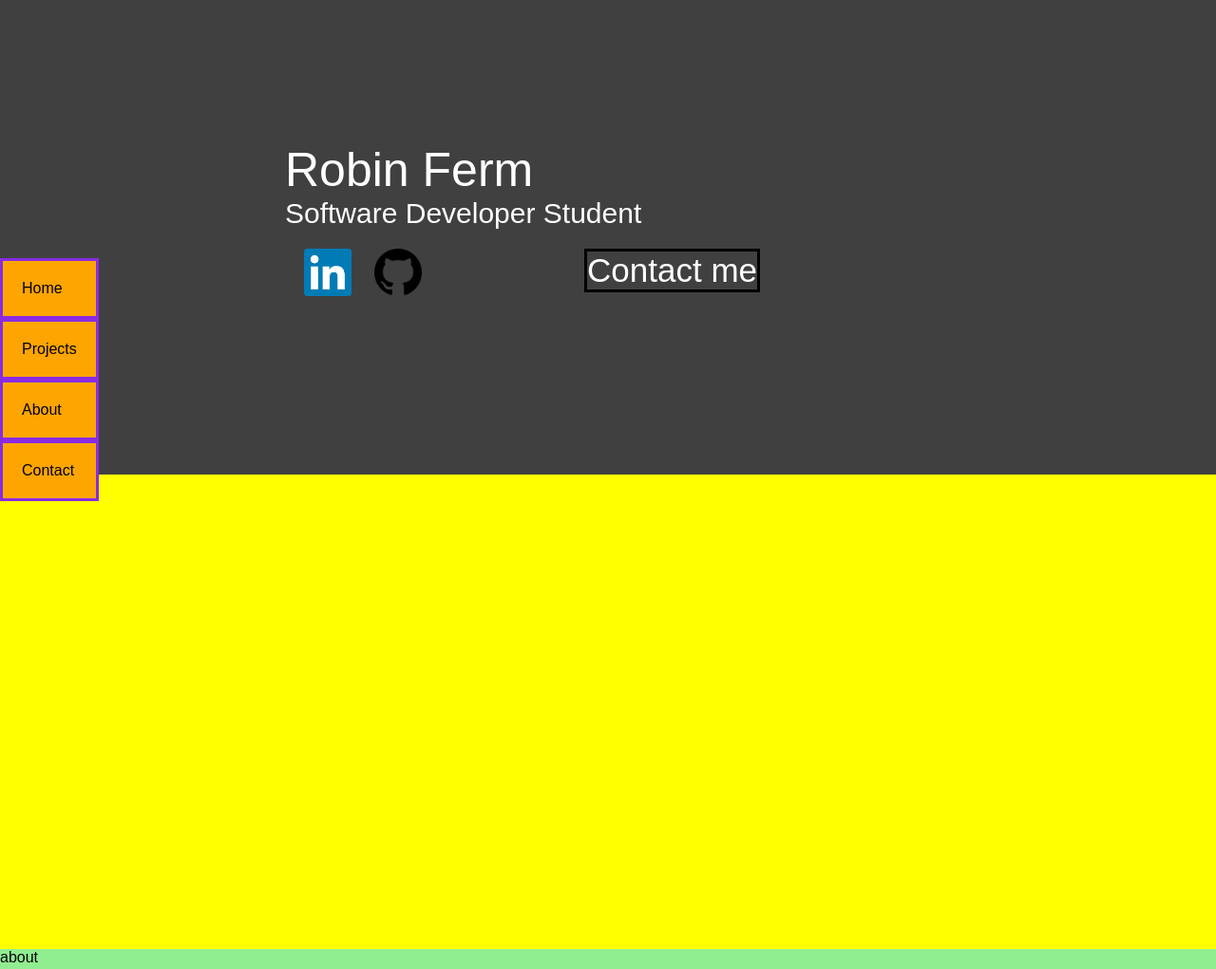
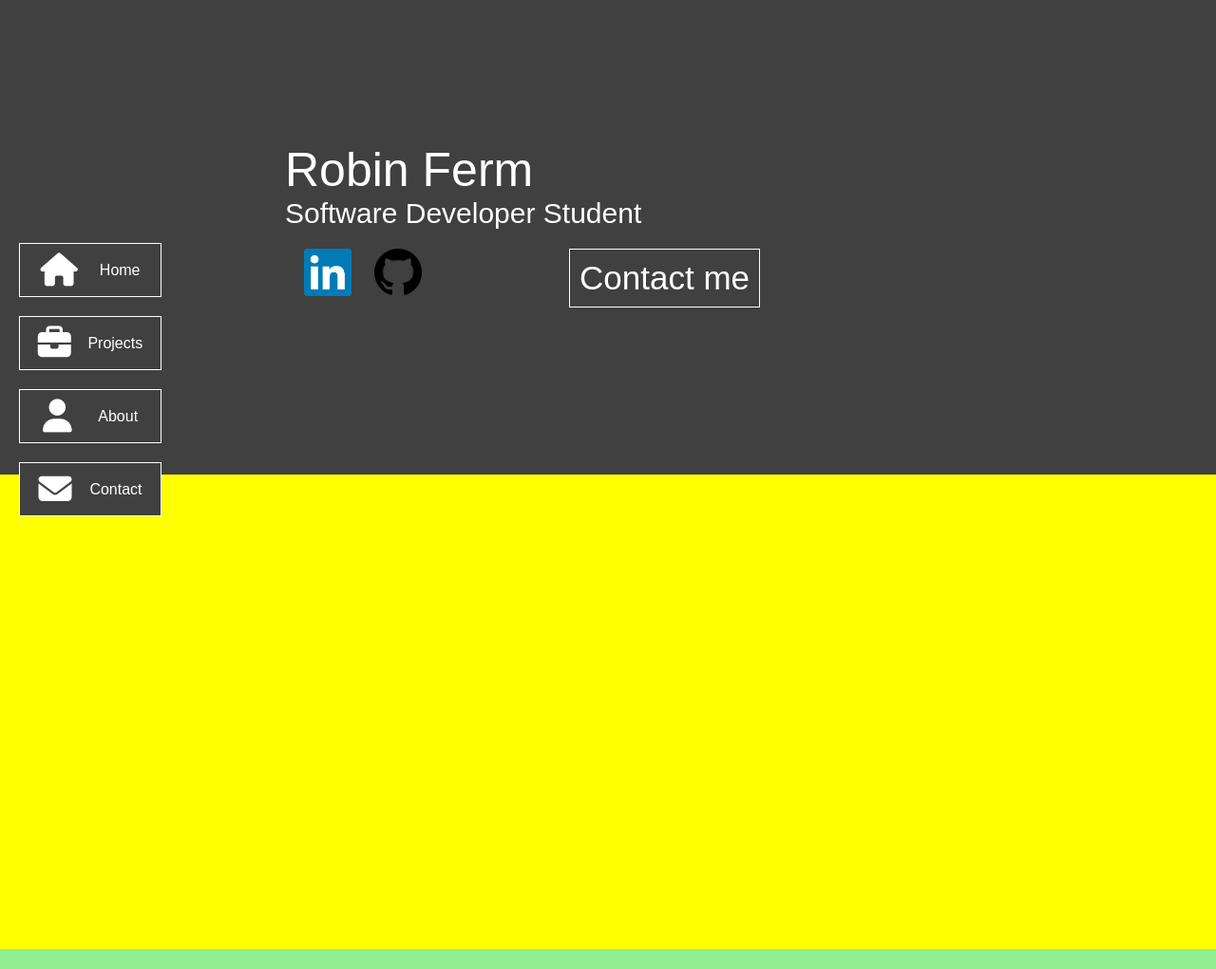
Before and after one commit to robinferm/robinferm.github.io, a plain HTML site: page index.html in a window 1280 px wide. Shown: the top 1021 px of the page at 95% size. Drawn offline with Linux system fonts and the light colour scheme.

Commit message:
fixed side bar buttons

```diff
--- a/index.html
+++ b/index.html
@@ -2,22 +2,47 @@
 <html>
     <head>
         <link rel="stylesheet" href="/style.css" type="text/css">
+        <script src="https://kit.fontawesome.com/e927ce1bca.js" crossorigin="anonymous"></script>
     </head>
     <body>
         <!-- Header (side bar) -->
         <header class="header">
             <nav class="nav-menu">
                 <ul>
-                    <li>Home</li>
-                    <li>Projects</li>
-                    <li>About</li>
-                    <li>Contact</li>
+                    <li>
+                        <a href="#home-section" >
+                            <i class="fas fa-home"></i>
+                            <span>Home</span>
+                        </a>
+
+
+                    </li>
+                    <li>
+                        <a href="#projects-section">
+                            <i class="fas fa-briefcase"></i>
+                            <span>Projects</span>
+                        </a>
+                    </li>
+                    <li>
+                        <a href="#about-section">
+                            <i class="fas fa-user"></i>
+                            <span>About</span>
+                        </a>
+
+                    </li>
+                    <li>
+                        <a href="#contact-section">
+                            <i class="fas fa-envelope"></i>
+                            <span>Contact</span>
+                        </a>
+
+                    </li>
                 </ul>
             </nav>
         </header>
 
         <!-- Home section -->
-        <section class="home" id="home">
+        <section class="home-section" id="home-section">
             <div class="home-content">
                 <div class="name-text">Robin Ferm</div>
                 <div class="title-text">Software Developer Student</div>
@@ -30,18 +55,18 @@
         </section>
 
         <!-- Projects section -->
-        <section class="projects" id="projects">
-            <p>projects</p>
+        <section class="projects-section" id="projects-section">
+
         </section>
 
         <!-- About section -->
-        <section class="about" id="about">
-            <p>about</p>
+        <section class="about-section" id="about-section">
+
         </section>
 
         <!-- Contact section -->
-        <section class="contact" id="contact">
-            <p>contact</p>
+        <section class="contact-section" id="contact-section">
+
         </section>
     </body>
 </html>
--- a/style.css
+++ b/style.css
@@ -1,6 +1,10 @@
 * {
     margin: 0;
     padding: 0;
+}
+
+html {
+    scroll-behavior: smooth;
 }
 
 body {
@@ -19,29 +23,39 @@ section {
     display: flex;
     justify-content: center;
     flex-direction: column;
-
-    /* position: fixed;
-    top: 0;
-    left: 0;
-    bottom: 0;
-    z-index: 9997;
-    transition: all 0.5s;
-    padding: 15px;
-    overflow-y: auto; */
-
-}
-
-.nav-menu {
-    background-color: orange
 }
 
 .nav-menu li {
-    padding: 20px;
-    border: solid blueviolet;
+    margin: 20px;
+
+    list-style: none;
+    background-color: #404040;
+    width: 150px;
+}
+
+.nav-menu a {
+    color: white;
+    display: flex;
+    justify-content: space-around;
+    padding: 10px;
+    text-decoration: none;
+    margin: auto;
+    border-style: solid;
+    border-width: 1px;
+    border-color: white;
+}
+
+.nav-menu span {
+    margin-top: auto;
+    margin-bottom: auto;
+}
+
+.fas {
+    font-size: 35px;
 }
 
 /***** Home section *****/
-.home {
+.home-section {
     background-color: #404040;
     min-height: 500px;
 }
@@ -92,23 +106,26 @@ section {
     font-size: 35px;
     margin-left: auto;
     float: right;
-    border: solid black;
+    border-style: solid;
+    border-width: 1px;
+    border-color: white;
+    padding: 10px;
 }
 
 /***** Projects section *****/
-.projects {
+.projects-section {
     background-color: yellow;
     min-height: 500px;
 }
 
 /***** About section *****/
-.about {
+.about-section {
     background-color: lightgreen;
     min-height: 500px;
 }
 
 /***** Contact section *****/
-.contact {
+.contact-section {
     background-color: lightblue;
     min-height: 500px;
 }
```
